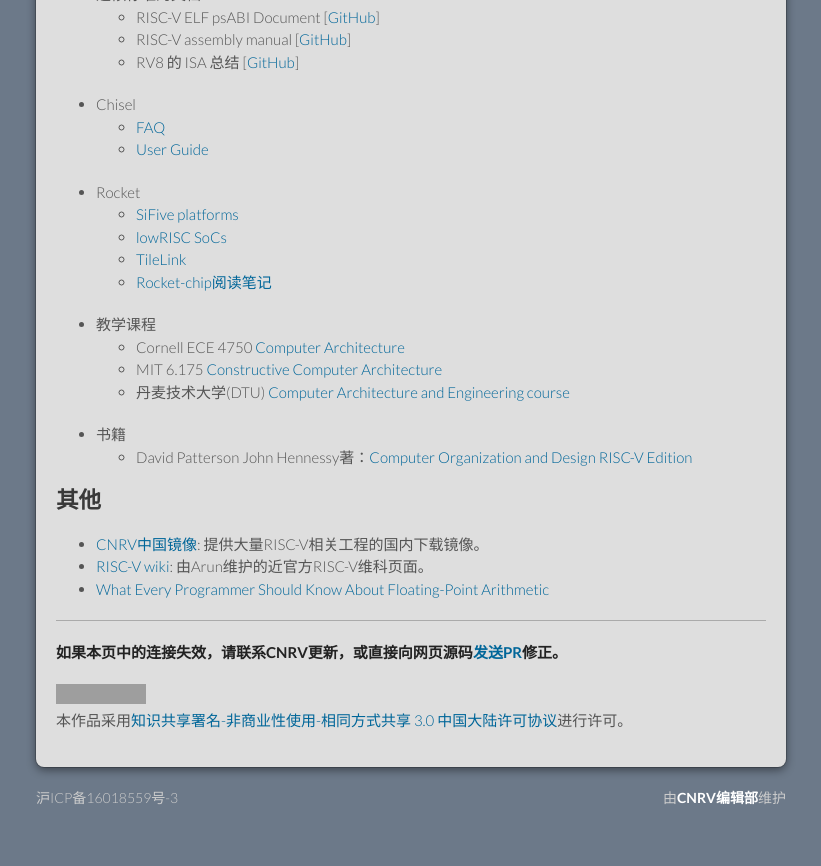
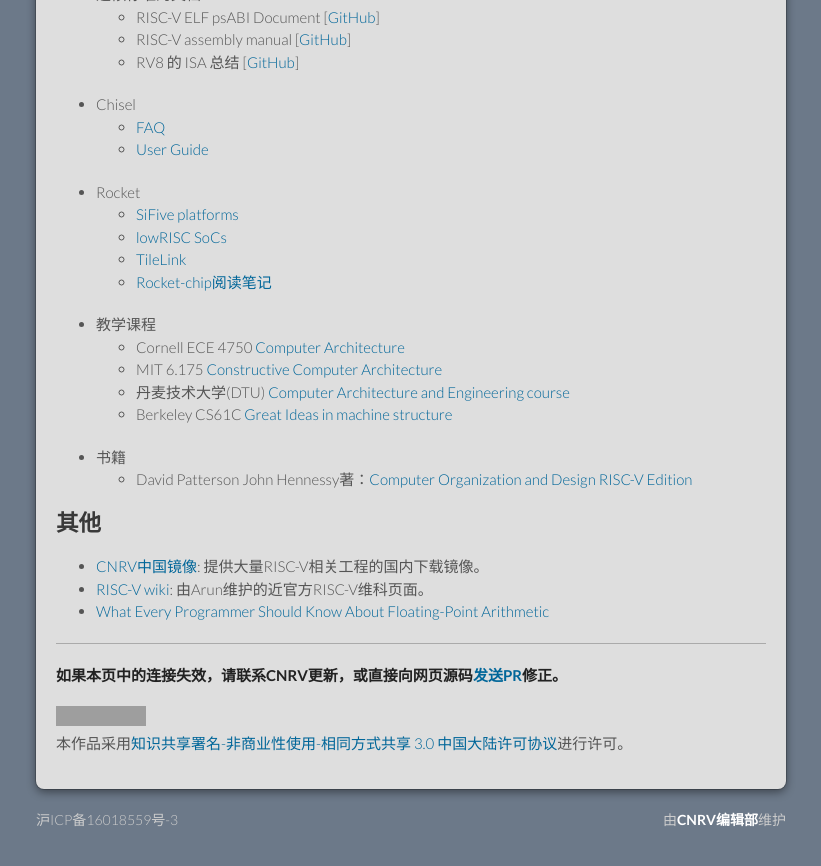
Before and after one commit to cnrv/home, a Jekyll site: the page built from resource.md, in a window 1280 px wide and 900 px high, scrolled down 2384 px. Shown: the top 866 px of the window, without its empty margins (229-1050 px from the left). Built offline with Jekyll 4.4.1, drawn with Linux system fonts in a browser that asks for light colours; Markdown is read by kramdown in place of the engine named in the settings; comment, search, counter and statistics services are not loaded; our own code applies the rules of GitHub Pages for plain Markdown files; grey boxes are pictures that could not be loaded.

Commit message:
加上Berkeley課程的資訊

```diff
--- a/resource.md
+++ b/resource.md
@@ -160,6 +160,7 @@
   - Cornell ECE 4750 [Computer Architecture](http://www.csl.cornell.edu/courses/ece4750/2016f/handouts.html)
   - MIT 6.175 [Constructive Computer Architecture](http://csg.csail.mit.edu/6.175/)
   - 丹麦技术大学(DTU) [Computer Architecture and Engineering course](https://github.com/schoeberl/cae-lab)
+  - Berkeley CS61C [Great Ideas in machine structure](http://inst.eecs.berkeley.edu/~cs61c/fa17/)
 
 + 书籍
   - David Patterson John Hennessy著：[Computer Organization and Design RISC-V Edition](https://www.elsevier.com/books/computer-organization-and-design-risc-v-edition/patterson/978-0-12-812275-4)
```
